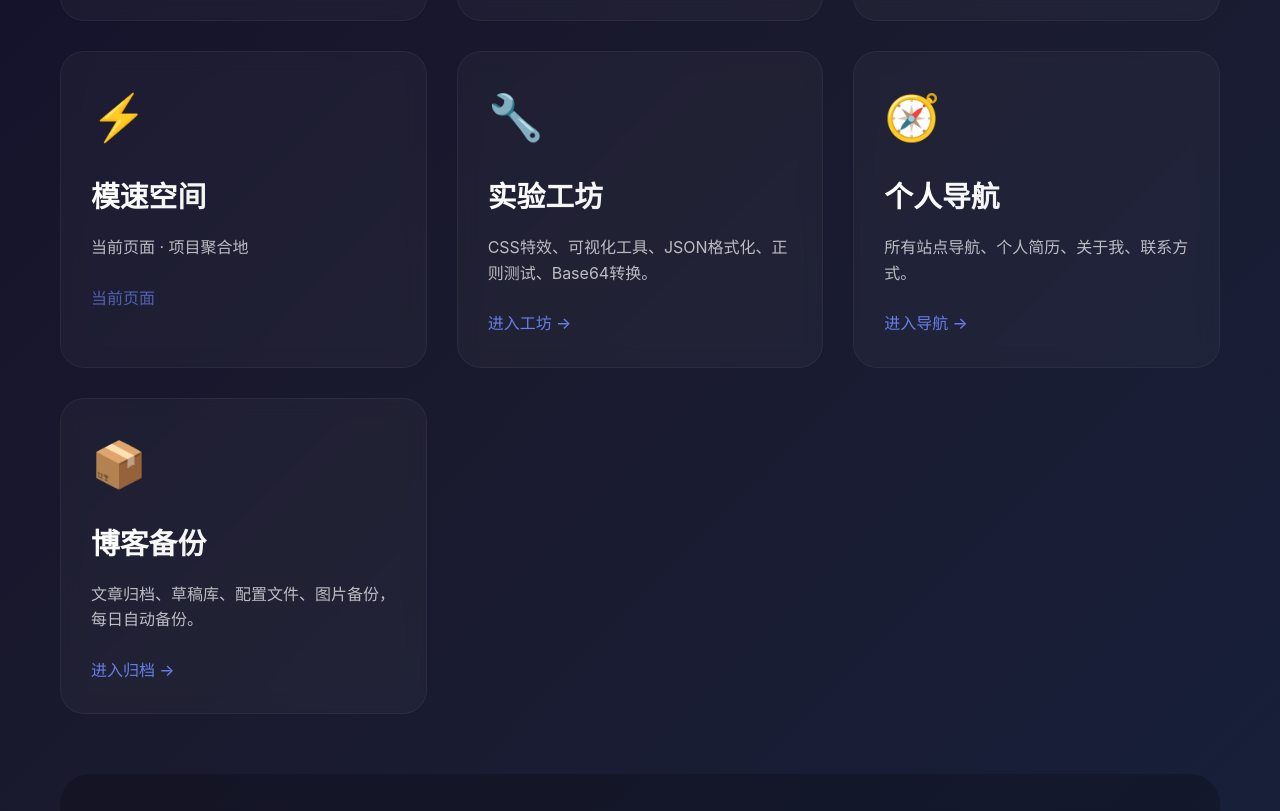
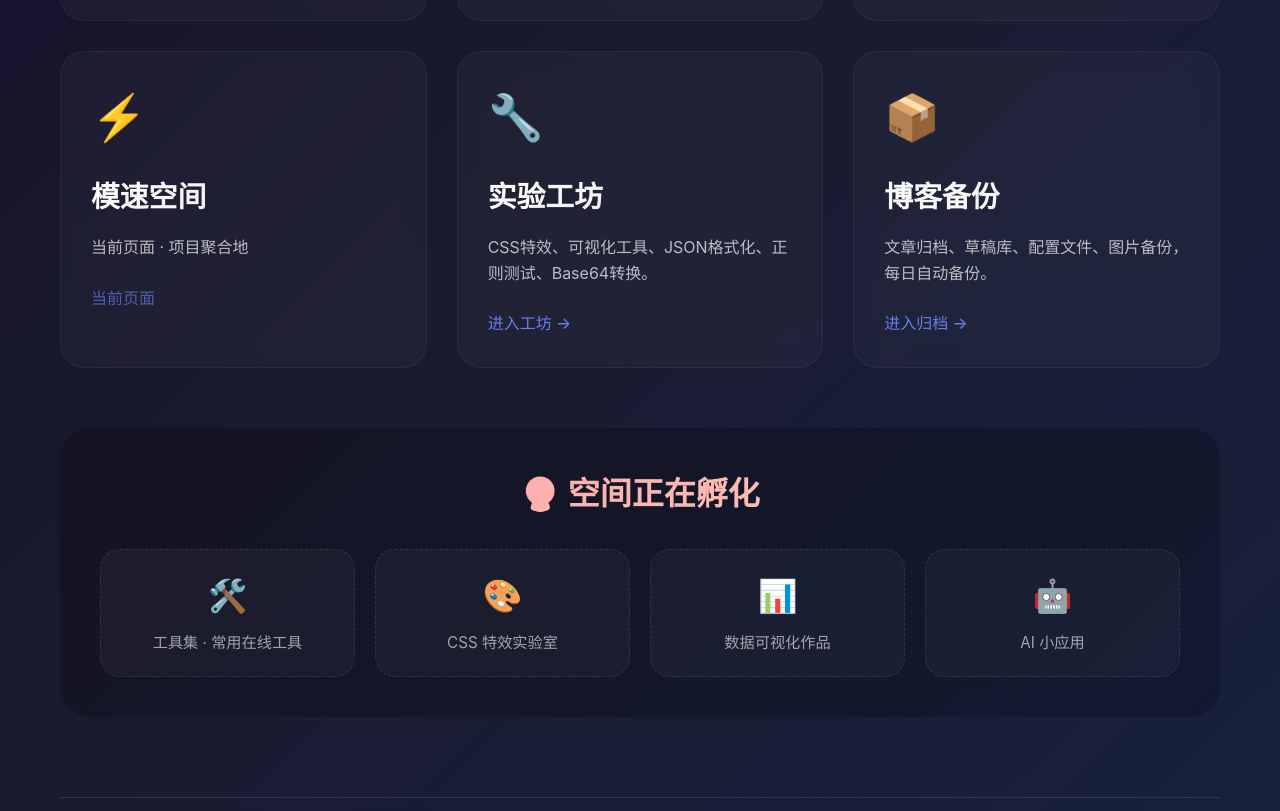
Before and after one commit to Maxkore-Geek/modsu.bbroot.com, a plain HTML site: page index.html in a window 1280 px wide. Shown: the part 890-1701 px from the top of the page. Drawn offline with Linux system fonts and the light colour scheme.

Commit message:
Remove personal nav card

```diff
--- a/index.html
+++ b/index.html
@@ -305,14 +305,6 @@
         <a href="https://workshop.bbroot.com" class="card-link" target="_blank" rel="noopener">进入工坊 →</a>
     </div>
 
-    <!-- 第3行：新增的两个站点 -->
-    <div class="card">
-        <div class="card-icon">🧭</div>
-        <div class="card-title">个人导航</div>
-        <div class="card-desc">所有站点导航、个人简历、关于我、联系方式。</div>
-        <a href="https://maxkore-blog-docs.bbroot.com" class="card-link" target="_blank" rel="noopener">进入导航 →</a>
-    </div>
-
     <div class="card">
         <div class="card-icon">📦</div>
         <div class="card-title">博客备份</div>
```
